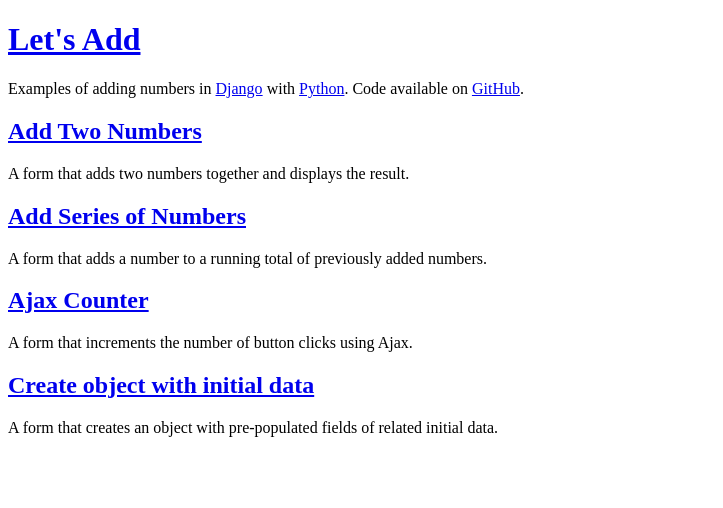
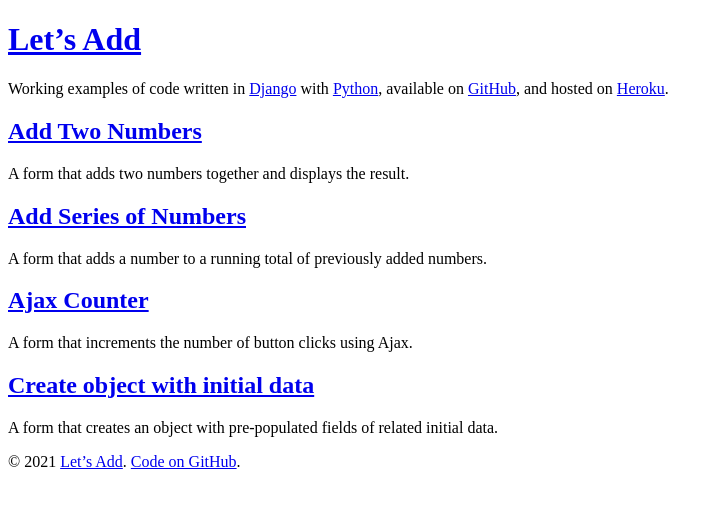
Before and after one commit to richardcornish/letsadd, a Django app: page / in a window 1280 px wide. Shown: the top 508 px of the page, without its empty margins (0-723 px from the left). Run offline with Django 3.2, Linux system fonts and the light colour scheme.

Commit message:
Added links

```diff
--- a/letsadd/templates/add/add_form.html
+++ b/letsadd/templates/add/add_form.html
@@ -8,7 +8,7 @@
 
 <h1>Add Two Numbers</h1>
 
-<p>A form that adds two numbers together and displays the result.</p>
+<p>A form that adds two numbers together and displays the result. <a href="https://www.reddit.com/r/djangolearning/comments/mfg8u0/url_paths_arent_found_can_someone_help/">Source</a>.</p>
 
 <h2>Enter numbers</h2>
 
--- a/letsadd/templates/base.html
+++ b/letsadd/templates/base.html
@@ -7,9 +7,16 @@
     </head>
     <body>
         {% block header %}
-        <p><a href="{% url 'home' %}">Let's Add</a></p>
+        <header>
+            <p><a href="{% url 'home' %}">Let&#8217;s Add</a></p>
+        </header>
         {% endblock %}
         {% block content %}
+        {% endblock %}
+        {% block footer %}
+        <footer>
+            <p>&copy; {% now 'Y' %} <a href="{% url 'home' %}">Let&#8217;s Add</a>. <a href="https://github.com/richardcornish/letsadd">Code on GitHub</a>.</p>
+        </footer>
         {% endblock %}
         {% block scripts %}
         {% endblock %}
--- a/letsadd/templates/home.html
+++ b/letsadd/templates/home.html
@@ -3,14 +3,14 @@
 
 {% block header %}
 
-<h1><a href="{% url 'home' %}">Let's Add</a></h1>
+<h1><a href="{% url 'home' %}">Let&#8217;s Add</a></h1>
 
 {% endblock %}
 
 
 {% block content %}
 
-<p>Examples of adding numbers in <a href="https://www.djangoproject.com/">Django</a> with <a href="https://www.python.org/">Python</a>. Code available on <a href="https://github.com/richardcornish/letsadd">GitHub</a>.</p>
+<p>Working examples of code written in <a href="https://www.djangoproject.com/">Django</a> with <a href="https://www.python.org/">Python</a>, available on <a href="https://github.com/richardcornish/letsadd">GitHub</a>, and hosted on <a href="https://www.heroku.com/">Heroku</a>.</p>
 
 <h2><a href="{% url 'add:add_form' %}">Add Two Numbers</a></h2>
 
--- a/letsadd/templates/initial/post_create.html
+++ b/letsadd/templates/initial/post_create.html
@@ -8,7 +8,7 @@
 
 <h1>Create object with initial data</h1>
 
-<p>A form that creates an object with pre-populated fields of related initial data.</p>
+<p>A form that creates an object with pre-populated fields of related initial data. <a href="https://www.reddit.com/r/djangolearning/comments/mvptma/how_to_prepopulate_a_form_in_createview/">Source</a>.</p>
 
 {% for form in form_list %}
     {% if form.non_field_errors %}
--- a/letsadd/templates/series/series_form.html
+++ b/letsadd/templates/series/series_form.html
@@ -8,7 +8,7 @@
 
 <h1>Add Series of Numbers</h1>
 
-<p>A form that adds a number to a running total of previously added numbers.</p>
+<p>A form that adds a number to a running total of previously added numbers. <a href="https://www.reddit.com/r/djangolearning/comments/mgvdcn/results_are_not_being_displayed/">Source</a>.</p>
 
 <h2>Enter number</h2>
 
```
